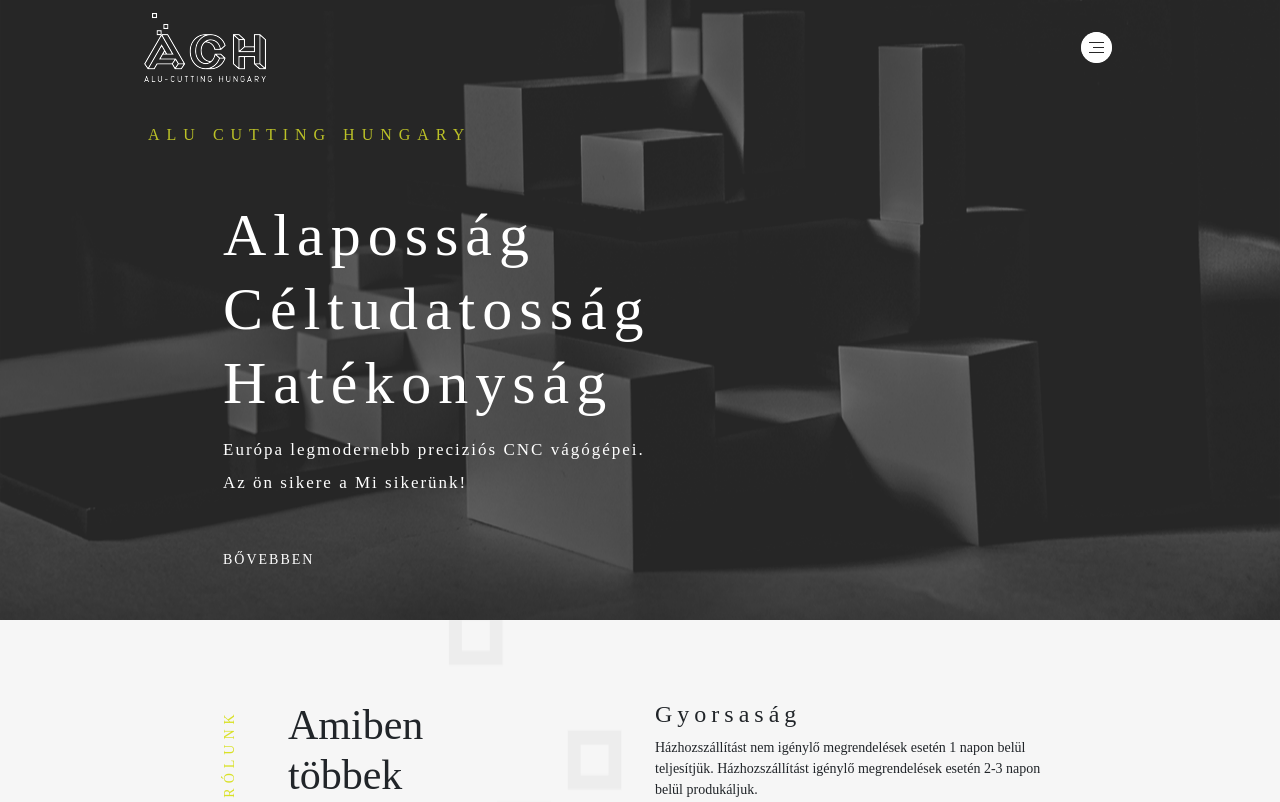
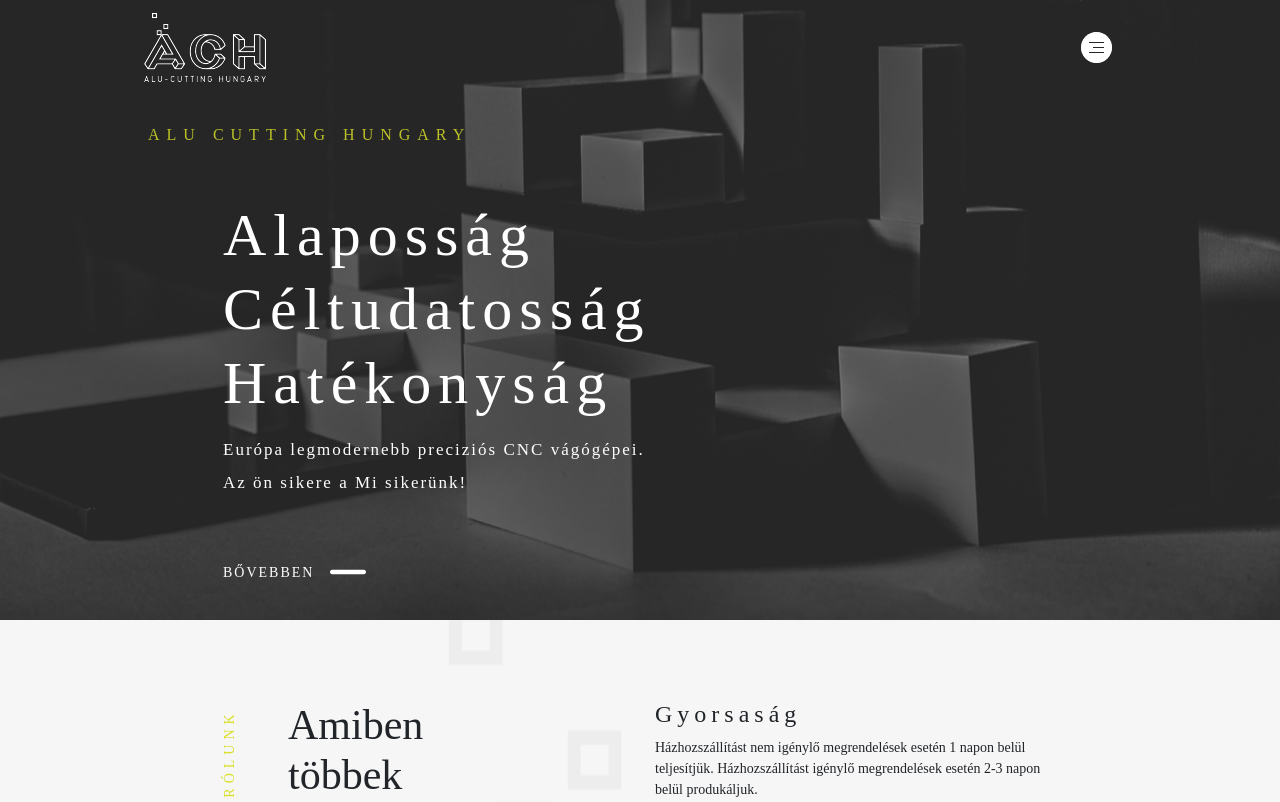
Before and after one commit to Karakrisz/ACH, a PHP site: page / in a window 1280 px wide. Shown: the top 802 px of the page. Run offline with PHP 8.4, Linux system fonts and the light colour scheme; some web fonts are replaced.

Commit message:
vizszintes vonal ok

```diff
--- a/css/style.css
+++ b/css/style.css
@@ -207,9 +207,11 @@ body {
     letter-spacing: 2px;
 }
 
-.vonal {
-    width: 100%;
-    border-bottom: 1px solid white;
+
+.fa-window-minimize {
+    position: relative;
+    bottom: 5px;
+    left: 10px;
 }
 
 .kulso_logo {
@@ -857,7 +859,6 @@ iframe {
 }
 
 
-
 /* Reset Select */
 select {
     -webkit-appearance: none;
@@ -870,10 +871,12 @@ select {
     background-color: #404041;
     background-image: none;
 }
+
 /* Remove IE arrow */
 select::-ms-expand {
     display: none;
 }
+
 /* Custom Select */
 .select {
     position: relative;
@@ -886,12 +889,14 @@ select::-ms-expand {
     height: 50px;
     border: 1px solid white;
 }
+
 select {
     flex: 1;
     padding: 0 .5em;
     color: #fff;
     cursor: pointer;
 }
+
 /* Arrow */
 .select::after {
     content: '\25BC';
@@ -904,6 +909,7 @@ select {
     pointer-events: none;
 
 }
+
 /* Transition */
 .select:hover::after {
     color: #dbe23e;
--- a/index.php
+++ b/index.php
@@ -110,10 +110,8 @@
         <p>Európa legmodernebb preciziós CNC vágógépei.</p>
         <p>Az ön sikere a Mi sikerünk!</p>
 
-        <a href="#">BŐVEBBEN </a>
-
-        <a class="vonal"></a>
-
+        <a href="#">BŐVEBBEN <i class='far fa-window-minimize' style='font-size:36px'></i>
+        </a>
 
     </div>
 
```
